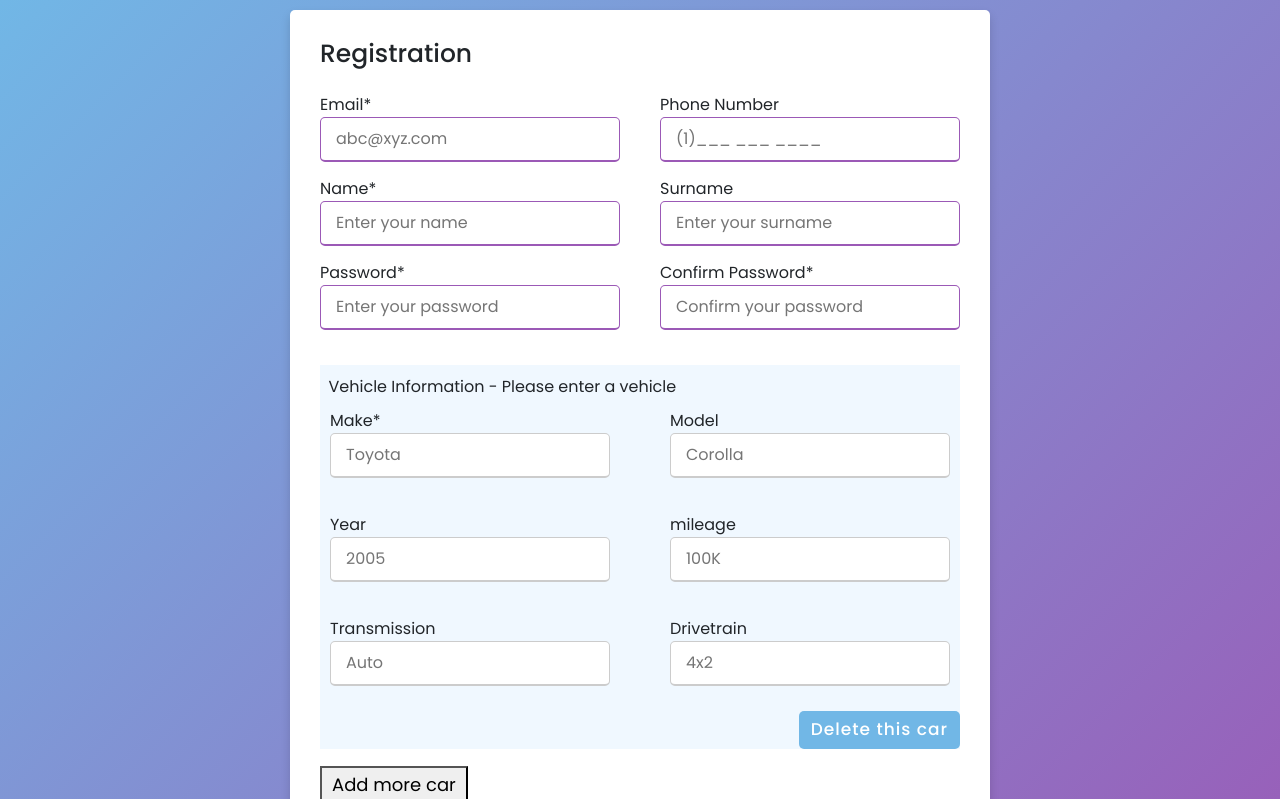
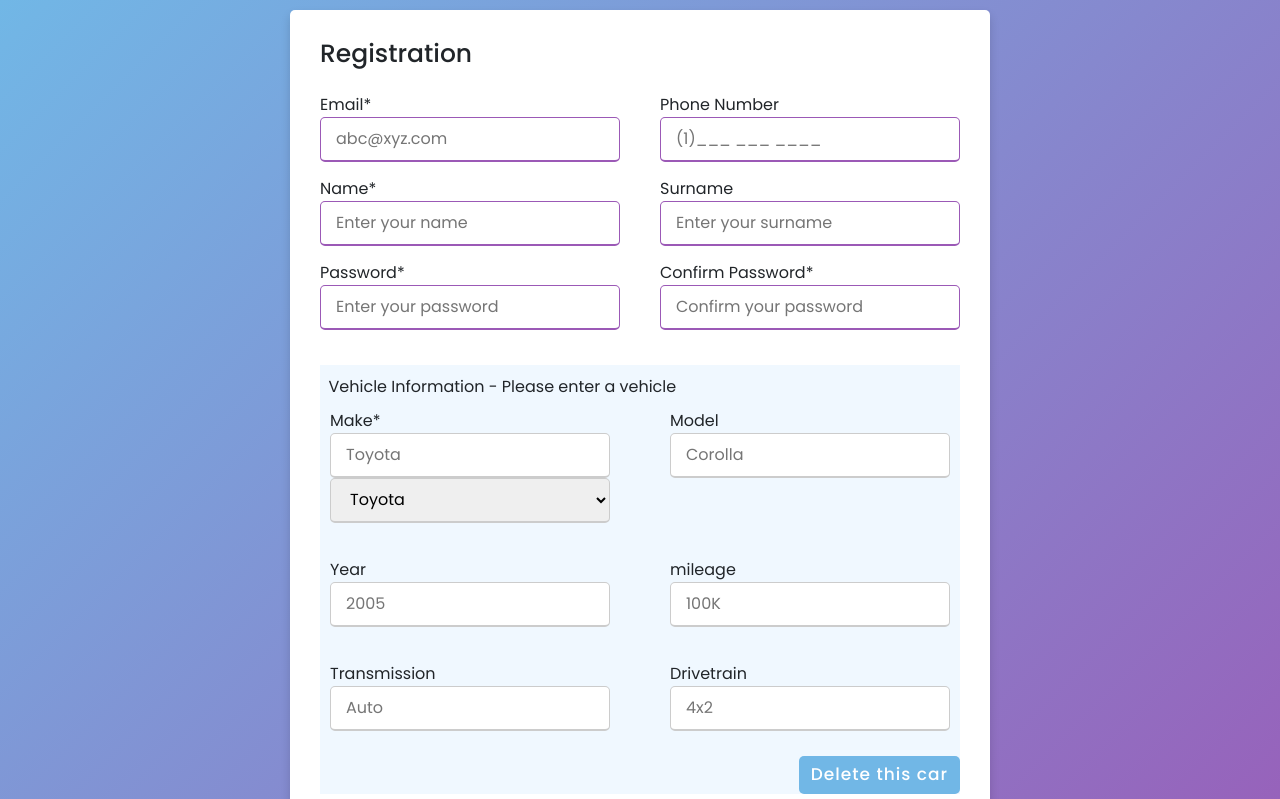
Before and after one commit to Wenky-wang/Mechanics, a React (Create React App) app in the folder client/: page /clientReg in a window 1280 px wide. Shown: the top 799 px of the page. Built offline with nearby package versions, Linux system fonts and the light colour scheme.

Commit message:
Car make was done - after test i can do all

```diff
--- a/client/src/components/client/clientRegCar.jsx
+++ b/client/src/components/client/clientRegCar.jsx
@@ -17,6 +17,20 @@ const ClientRegCar = ({info, updateFunc=f=>f, deleteFunc=f=>f}) => {
                         info.mileage,
                         info.transmission,
                         info.drivetrain)} />
+                <select name="make" id="" onChange={(event) => updateFunc(
+                        info.id,
+                        event.target.value,
+                        info.model,
+                        info.year,
+                        info.mileage,
+                        info.transmission,
+                        info.drivetrain)}>
+                    <option value=""> Toyota</option>
+                    <option value=""> Audi</option>
+                    <option value=""> BMW</option>
+                    <option value=""> Mercedes</option>
+                    <option value=""> Kia</option>
+              </select>
             </div>
             <div className="cl_reg_page_input-box">
                 <span className="cl_reg_page_details">Model</span>
--- a/client/src/css/client/clientReg.css
+++ b/client/src/css/client/clientReg.css
@@ -60,7 +60,7 @@ form .cl_reg_page_input-box span.details{
   margin-bottom: 5px;
 
 }
-.cl_reg_page_user-details .cl_reg_page_input-box input, .cl_reg_page_vehicle_information .cl_reg_page_input-box input{
+.cl_reg_page_user-details .cl_reg_page_input-box input, .cl_reg_page_vehicle_information .cl_reg_page_input-box input, .cl_reg_page_vehicle_information .cl_reg_page_input-box select{
   height: 45px;
   width: 100%;
   outline: none;
```
